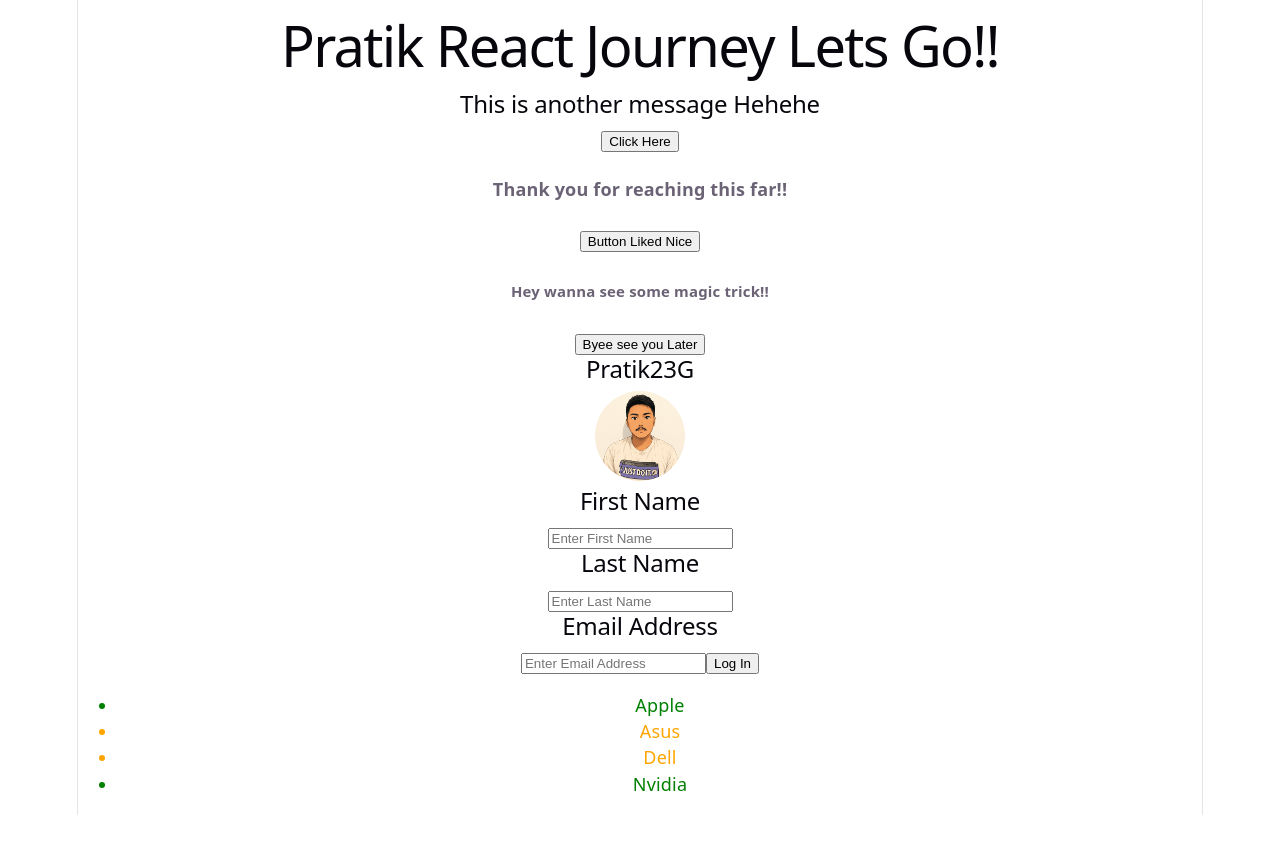
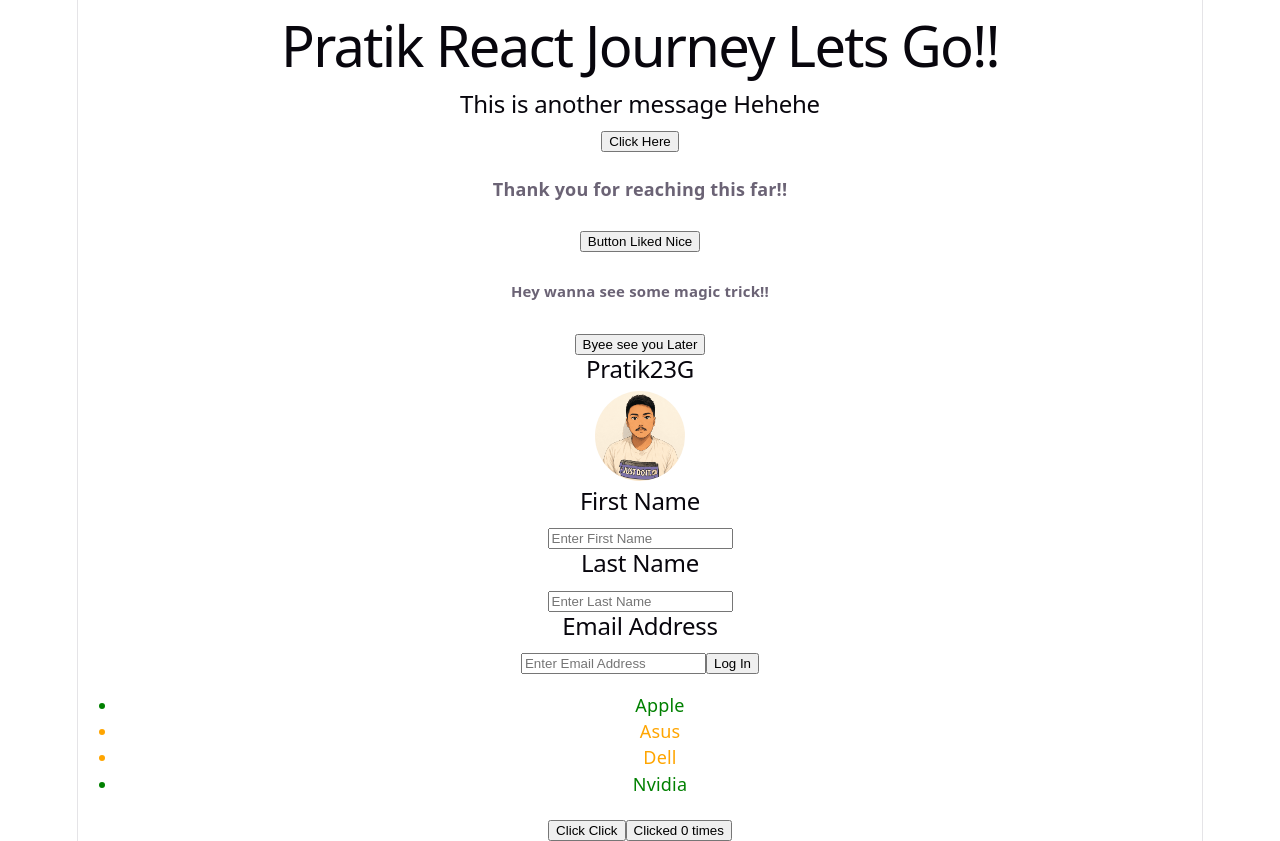
Before and after one commit to Pratik23G/typeMastery, a React (Vite) app in the folder reactDays/lesson2ModernReact/reactLesson2/: page / in a window 1280 px wide. Before the commit the page ends 815 px from the top, so only its background shows below. Built offline with nearby package versions, Linux system fonts and the light colour scheme.

Commit message:
Learn a new feature of functions and useState hooks to store information and display the value of updated elements on UI screen using react

```diff
--- a/reactDays/lesson2ModernReact/reactLesson2/src/App.jsx
+++ b/reactDays/lesson2ModernReact/reactLesson2/src/App.jsx
@@ -9,6 +9,8 @@ import HelloResponse from "./components/HelloClick";
 // import AboutPage from "./components/JsxPageMark";
 import { AdminPage } from "./components/AdminPanel";
 import { Form } from "./components/LoginForm";
+import { MyButton } from "./components/TwoEeventsClick";
+import { CounterButton } from "./components/CounterWork";
 function Welcome() {
   return <h2>This is another message Hehehe</h2>;
 }
@@ -66,6 +68,8 @@ function App() {
       ></img>
       <div>{isLoggedIn ? <AdminPage /> : <Form />}</div>
       <ShoppingList />
+      <MyButton />
+      <CounterButton />
     </div>
   );
 }
--- /dev/null
+++ b/reactDays/lesson2ModernReact/reactLesson2/src/components/CounterWork.jsx
@@ -0,0 +1,10 @@
+import { useState } from "react";
+
+export const CounterButton = () => {
+  const [count, setCount] = useState(0);
+  function numberCount() {
+    setCount(count + 1);
+  }
+
+  return <button onClick={numberCount}>Clicked {count} times</button>;
+};
--- /dev/null
+++ b/reactDays/lesson2ModernReact/reactLesson2/src/components/TwoEeventsClick.jsx
@@ -0,0 +1,7 @@
+export const MyButton = () => {
+  function handleClick() {
+    alert("You clicked Here hehe!!");
+  }
+
+  return <button onClick={handleClick}>Click Click</button>;
+};
```
